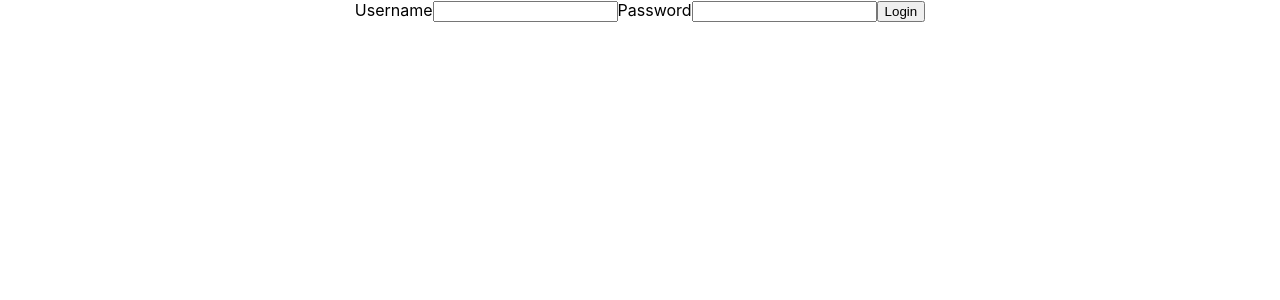
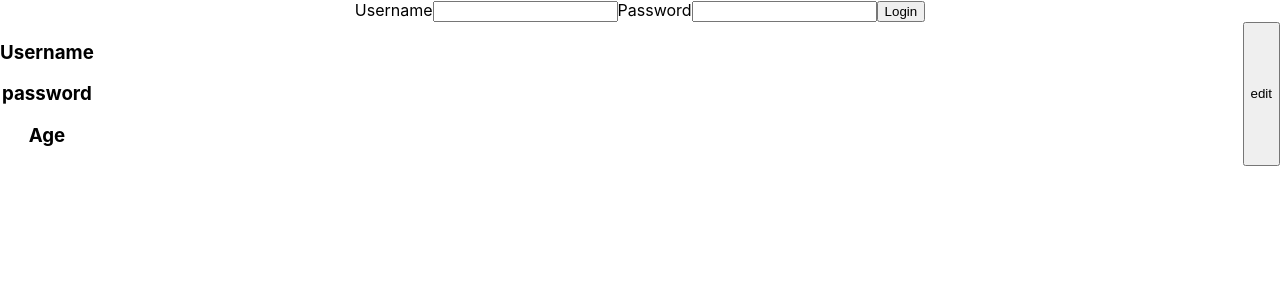
Before and after one commit to rodrygors/UpgradeHubBackendFrontend, a React (Create React App) app in the folder frontend/: page /user in a window 1280 px wide. Shown: the top 300 px of the page. Built offline with nearby package versions, Linux system fonts and the light colour scheme.

Commit message:
Added basic routing setup

```diff
--- a/frontend/package.json
+++ b/frontend/package.json
@@ -6,11 +6,12 @@
     "@testing-library/jest-dom": "^5.15.0",
     "@testing-library/react": "^11.2.7",
     "@testing-library/user-event": "^12.8.3",
+    "axios": "^0.24.0",
     "bootstrap": "^5.1.3",
-    "axios": "^0.24.0",
     "react": "^17.0.2",
     "react-bootstrap": "^2.0.1",
     "react-dom": "^17.0.2",
+    "react-router-dom": "^5.3.0",
     "react-scripts": "4.0.3",
     "web-vitals": "^1.1.2"
   },
--- a/frontend/src/App.js
+++ b/frontend/src/App.js
@@ -1,25 +1,34 @@
 import Login from "./components/Login/Login";
-
+import { Route, BrowserRouter as Router, Switch } from "react-router-dom";
 import User from "./components/User/User";
 
 import "./App.css";
 import { useState } from "react";
+import Navbar from "./components/Navbar/Navbar";
 
 function App() {
   const [user, setUser] = useState({});
   const [isLogged, setIsLogged] = useState(false);
 
   return (
+    <Router>
       <div className="App">
         {isLogged ? (
           <div>
             <p>User is Logged. Hi {user.name}</p>
-          <User />
+            <Navbar />
           </div>
         ) : (
           <Login setIsLogged={setIsLogged} setUser={setUser} />
         )}
+
+        <Switch>
+          <Route path="/user">
+            <User />
+          </Route>
+        </Switch>
       </div>
+    </Router>
   );
 }
 
--- a/frontend/src/components/Navbar/Navbar.js
+++ b/frontend/src/components/Navbar/Navbar.js
@@ -0,0 +1,19 @@
+import React from "react";
+import { Link } from "react-router-dom";
+
+const Navbar = () => {
+  return (
+    <nav>
+      <ul>
+        <li>
+          <Link to="/user">User</Link>
+        </li>
+        <li>
+          <Link to="/invoice">Invoices</Link>
+        </li>
+      </ul>
+    </nav>
+  );
+};
+
+export default Navbar;
--- a/frontend/src/components/User/User.js
+++ b/frontend/src/components/User/User.js
@@ -7,31 +7,27 @@ import UserForm from "./UserForm";
 
 
 const User = () => {
-
   const [edit, setEdit] = useState(false);
 
   return (
-            <div style={{display: 'flex', flexDirection: 'row', justifyContent: 'space-between'}}>
-
-
+    <div
+      style={{
+        display: "flex",
+        flexDirection: "row",
+        justifyContent: "space-between",
+      }}
+    >
       <div>
         <h3>Username</h3>
         <h3>password</h3>
         <h3>Age</h3>
+      </div>
+      {edit ? <UserForm /> : null}
+      <div></div>
 
-
+      <button onClick={() => setEdit(false)}>edit</button>
     </div>
-                    {edit ? (
-                    <UserForm />
-                    ) : (
-                    null )}
-                <div>
-
-                </div>
-
-                <button onClick={setEdit(false)}>edit</button>
-            </div>
-        )
-}
+  );
+};
 
 export default User;
```
Also changed, not shown: 1 other file (tests, documents, lock files or other folders). Lines whose indentation alone changed are shown as unchanged.
